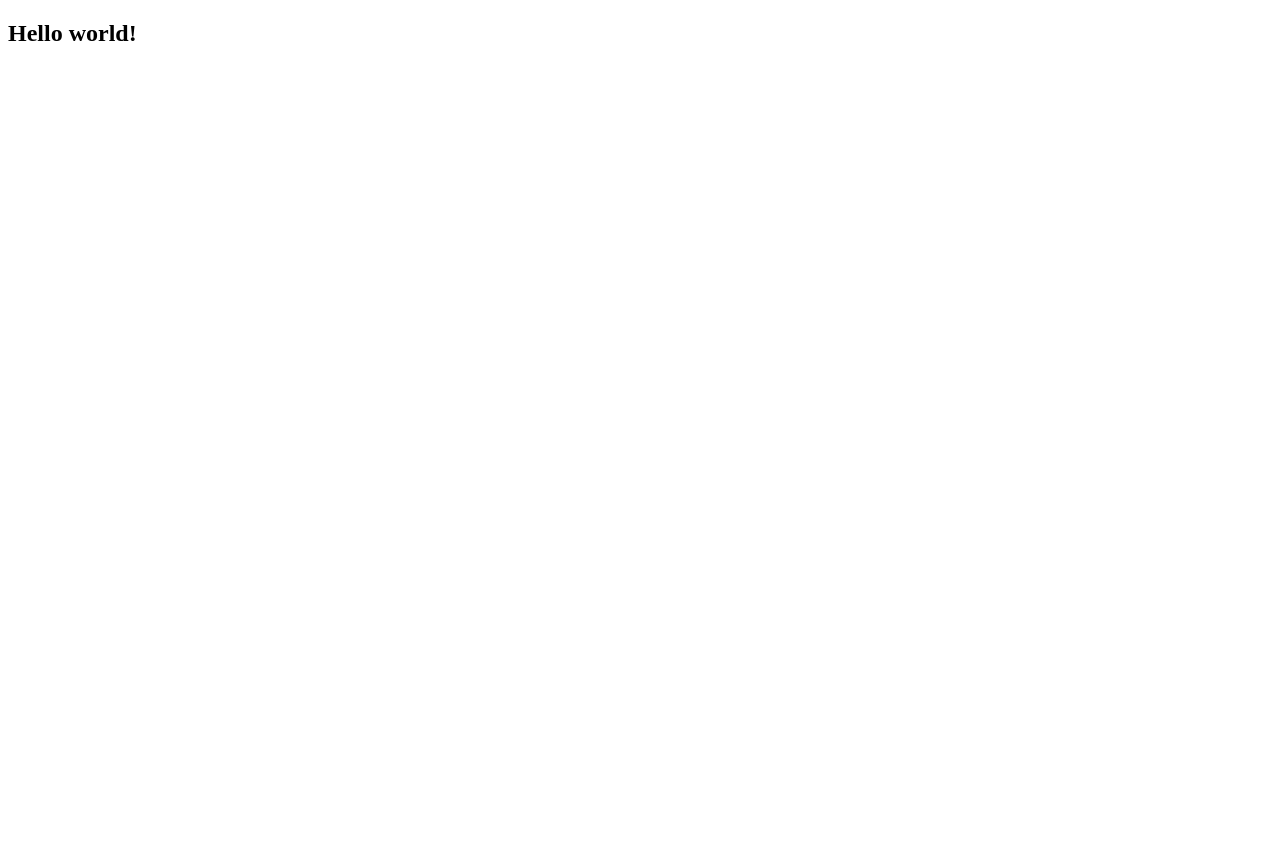
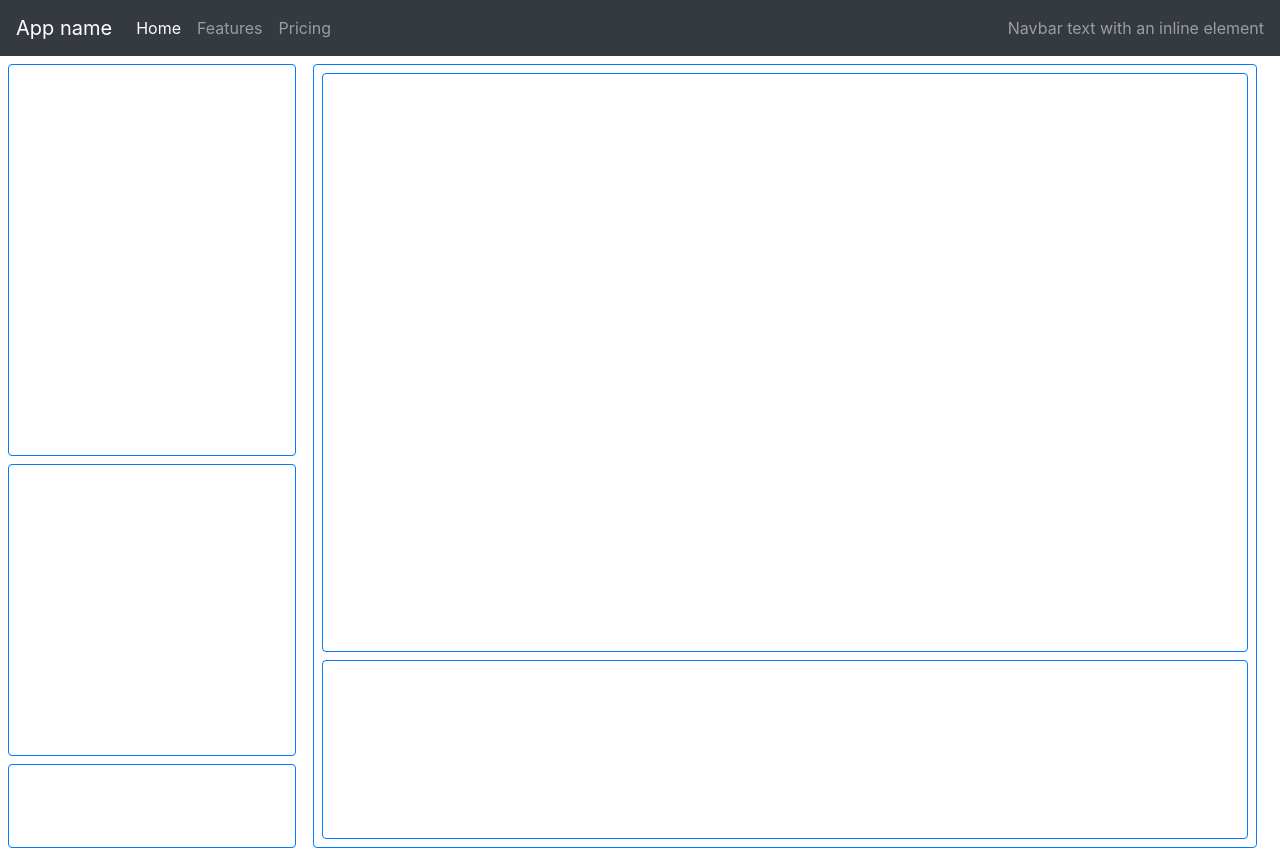
Before and after one commit to JackMerma/AmputeeFingersDatasetCreator, a Flask app: page / in a window 1280 px wide. Before the commit the page is almost empty. Before the commit the page ends 41 px from the top, so only its background shows below. Run offline with Flask 3, Linux system fonts and the light colour scheme; some libraries are stand-ins or nearby versions.

Commit message:
Adding templates

```diff
--- a/templates/base.html
+++ b/templates/base.html
@@ -7,6 +7,9 @@
 	{% block head %}{% endblock %}
     </head>
     <body>
-	{% block body %}{% endblock %}
+	<div style="height: 100vh; width: 100vv" class="m-0 p-0">
+	    {% block navbar %}{% endblock %}
+	    {% block body %}{% endblock %}
+	</div>
     </body>
 </html>
--- a/templates/index.html
+++ b/templates/index.html
@@ -1,9 +1,81 @@
 {% extends 'base.html' %}
 
 {% block head %}
-<title>app name</title>
+<script src="https://code.jquery.com/jquery-3.2.1.slim.min.js" integrity="sha384-KJ3o2DKtIkvYIK3UENzmM7KCkRr/rE9/Qpg6aAZGJwFDMVNA/GpGFF93hXpG5KkN" crossorigin="anonymous"></script>
+<script src="https://cdn.jsdelivr.net/npm/popper.js@1.12.9/dist/umd/popper.min.js" integrity="sha384-ApNbgh9B+Y1QKtv3Rn7W3mgPxhU9K/ScQsAP7hUibX39j7fakFPskvXusvfa0b4Q" crossorigin="anonymous"></script>
+<script src="https://cdn.jsdelivr.net/npm/bootstrap@4.0.0/dist/js/bootstrap.min.js" integrity="sha384-JZR6Spejh4U02d8jOt6vLEHfe/JQGiRRSQQxSfFWpi1MquVdAyjUar5+76PVCmYl" crossorigin="anonymous"></script>
+<link rel="stylesheet" href="https://cdn.jsdelivr.net/npm/bootstrap@4.0.0/dist/css/bootstrap.min.css" integrity="sha384-Gn5384xqQ1aoWXA+058RXPxPg6fy4IWvTNh0E263XmFcJlSAwiGgFAW/dAiS6JXm" crossorigin="anonymous">
+<title>App name</title>
 {% endblock %}
 
+
+{% block navbar %}
+<nav class="navbar navbar-expand-lg navbar-dark bg-dark">
+    <a class="navbar-brand" href="#">App name</a>
+    <button class="navbar-toggler" type="button" data-toggle="collapse" data-target="#navbarText" aria-controls="navbarText" aria-expanded="false" aria-label="Toggle navigation">
+	<span class="navbar-toggler-icon"></span>
+    </button>
+    <div class="collapse navbar-collapse" id="navbarText">
+	<ul class="navbar-nav mr-auto">
+	    <li class="nav-item active">
+		<a class="nav-link" href="#">Home <span class="sr-only">(current)</span></a>
+	    </li>
+	    <li class="nav-item">
+		<a class="nav-link" href="#">Features</a>
+	    </li>
+	    <li class="nav-item">
+		<a class="nav-link" href="#">Pricing</a>
+	    </li>
+	</ul>
+	<span class="navbar-text">
+	    Navbar text with an inline element
+	</span>
+    </div>
+</nav>
+{% endblock %}
+
+
 {% block body %}
-<h2>Hello world!</h2>
+<div class="row h-100 w-100 p-0">
+    <div class="col-sm-3 pr-0">
+	<div class="h-50 pt-2 pl-2">
+	    <div class="card border-primary h-100" style="max-width: 18rem;">
+		<div class="card-body text-primary">
+		</div>
+	    </div>
+	</div>
+
+	<div class="h-50">
+	    <div class="h-75 pt-2 pl-2">
+		<div class="card border-primary h-100" style="max-width: 18rem;">
+		    <div class="card-body text-primary">
+		    </div>
+		</div>
+	    </div>
+
+	    <div class="h-25 pt-2 pl-2 pb-2">
+		<div class="card border-primary h-100" style="max-width: 18rem;">
+		    <div class="card-body text-primary">
+		    </div>
+		</div>
+	    </div>
+	</div>
+    </div>
+    <div class="col-sm-9 w-100 p-0 m-0">
+	<div class="h-100 p-2 w-100 m-0 p-0">
+	    <div class="card border-primary h-100 w-100 m-0 p-0">
+		<div class="card-body text-primary h-100 w-100 p-0">
+		    <div class="h-75 w-100 pt-2 pl-2 pr-2">
+			<div class="card border-primary h-100 w-100 m-0 p-0">
+			</div>
+		    </div>
+		    <div class="h-25 p-2 w-100">
+			<div class="card border-primary h-100 w-100 m-0 p-0">
+			</div>
+		    </div>
+		</div>
+	    </div>
+	</div>
+    </div>
+</div>
 {% endblock %}
```
